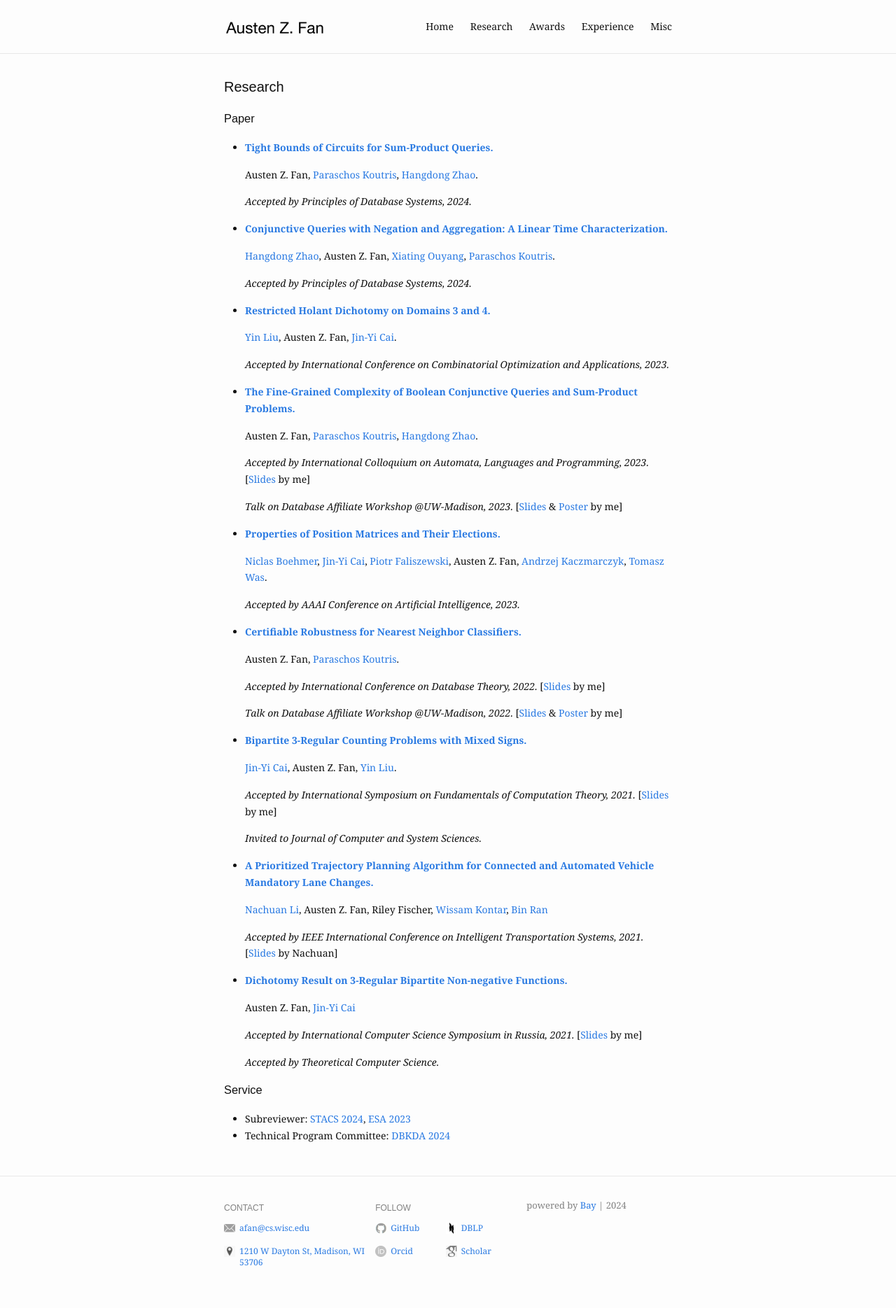
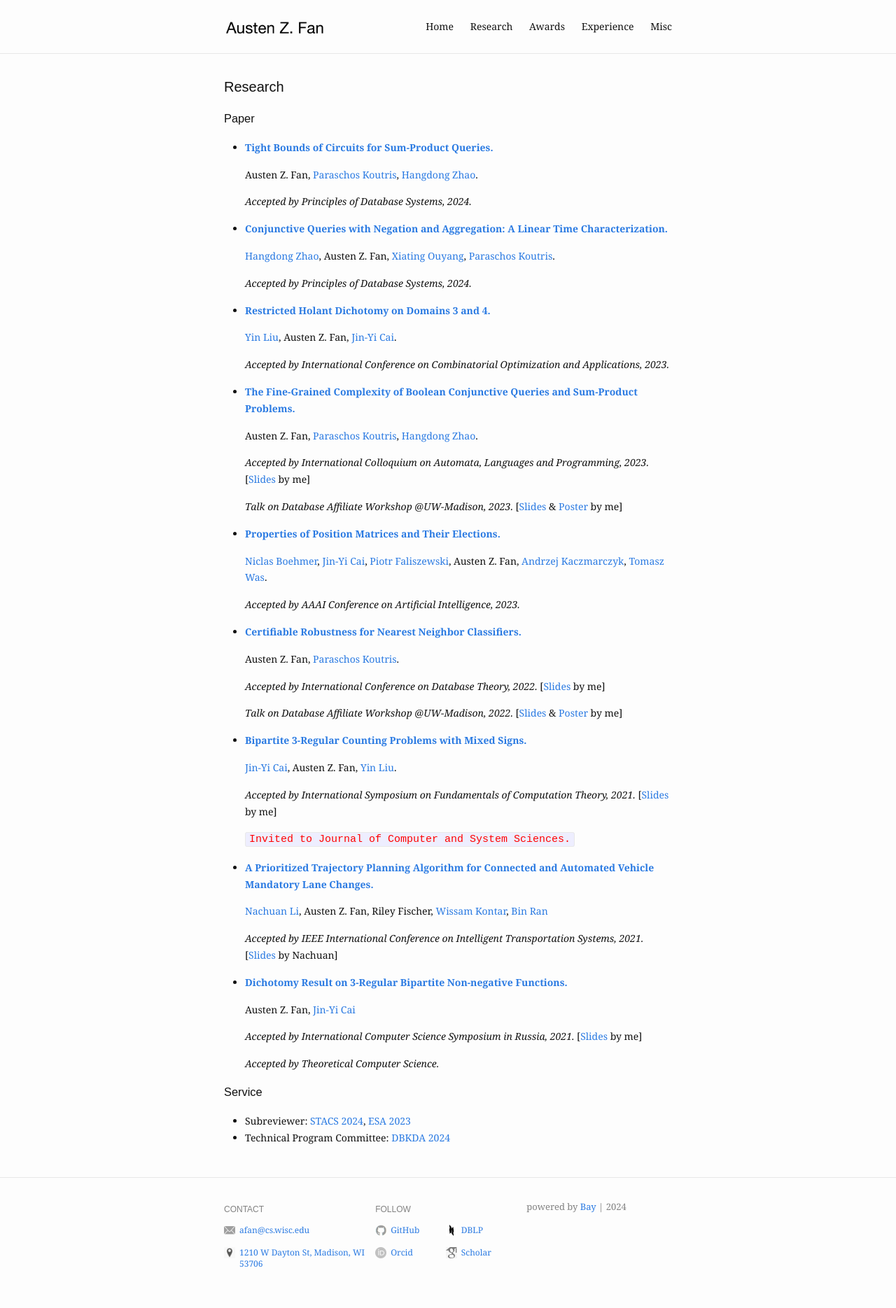
Before and after one commit to Austen-Z-Fan/Austen-Z-Fan.github.io, a Jekyll site: the page built from research.md, in a window 1280 px wide. Shown: the whole page at 70% size. Built offline with Jekyll 4.4.1, drawn with Linux system fonts in a browser that asks for light colours.

Commit message:
Update research.md

```diff
--- a/research.md
+++ b/research.md
@@ -53,7 +53,7 @@ slug: /research
 
   *Accepted by International Symposium on Fundamentals of Computation Theory, 2021.* [[Slides](assets/slides/FCT_2021_Presentation.pdf) by me]
 
-  *Invited to Journal of Computer and System Sciences.*
+  <code style="color : red">Invited to Journal of Computer and System Sciences.</code>
 
 
 * [**A Prioritized Trajectory Planning Algorithm for Connected and Automated Vehicle Mandatory Lane Changes.**](https://ieeexplore.ieee.org/document/9564913)
```
